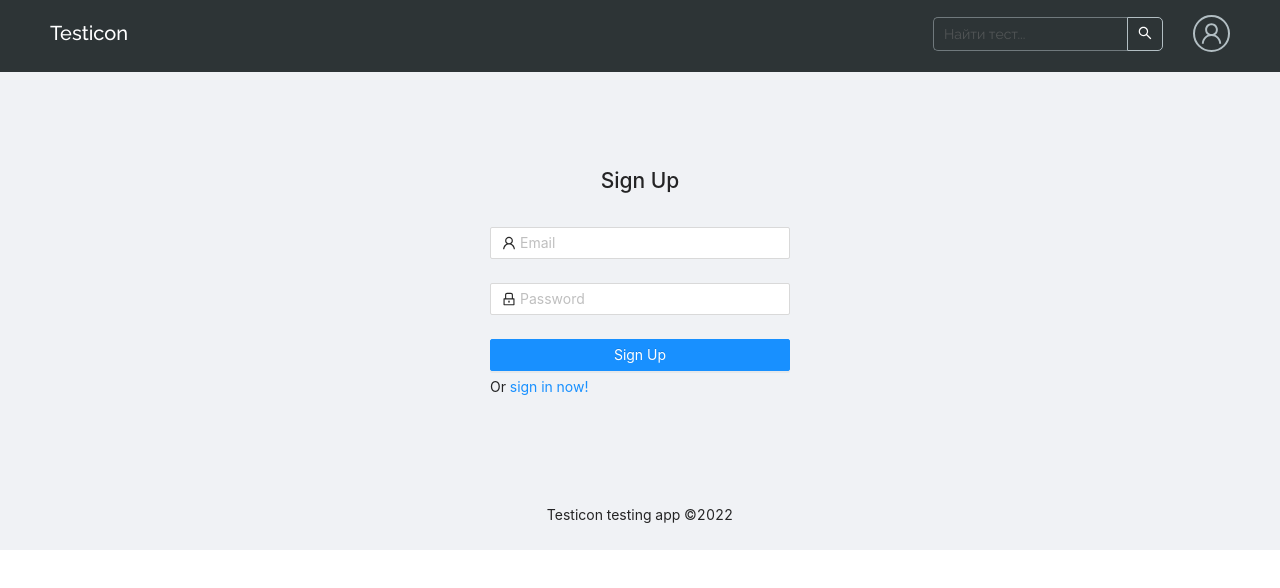
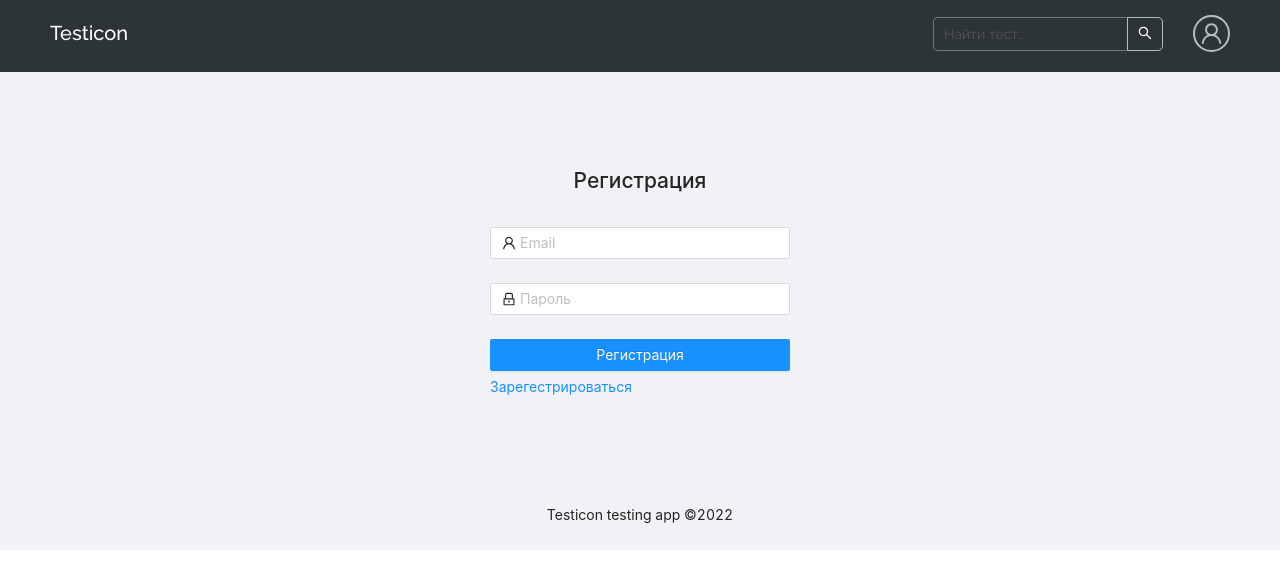
Before and after one commit to Alex13an/Testing-App, a React app in the folder client/: page /auth in a window 1280 px wide. Shown: the top 588 px of the page. Built offline with nearby package versions, Linux system fonts and the light colour scheme.

Commit message:
auth rusificated

```diff
--- a/client/src/pages/auth/Auth.tsx
+++ b/client/src/pages/auth/Auth.tsx
@@ -76,18 +76,21 @@ const Auth: FC = () => {
         initialValues={{ remember: true }}
         onFinish={onFinish}
       >
-        <h2 className="login-header">{mode === 'login' ? 'Sign in' : 'Sign Up'}</h2>
-        <Form.Item name="email" rules={[{ required: true, message: 'Please input your Email!' }]}>
+        <h2 className="login-header">{mode === 'login' ? 'Вход' : 'Регистрация'}</h2>
+        <Form.Item
+          name="email"
+          rules={[{ required: true, message: 'Пожалуйста введите свой email' }]}
+        >
           <Input prefix={<UserOutlined className="site-form-item-icon" />} placeholder="Email" />
         </Form.Item>
         <Form.Item
           name="password"
-          rules={[{ required: true, message: 'Please input your Password!' }]}
+          rules={[{ required: true, message: 'Пожалуйста введите пароль' }]}
         >
           <Input
             prefix={<LockOutlined className="site-form-item-icon" />}
             type="password"
-            placeholder="Password"
+            placeholder="Пароль"
           />
         </Form.Item>
 
@@ -98,11 +101,10 @@ const Auth: FC = () => {
             className="login-form-button"
             loading={buttonLoading}
           >
-            {mode === 'login' ? 'Sign in' : 'Sign Up'}
-          </Button>
-          Or{' '}
+            {mode === 'login' ? 'Вход' : 'Регистрация'}
+          </Button>{' '}
           <Link to={mode === 'login' ? '/auth?auth=register' : '/auth?auth=login'}>
-            {mode === 'login' ? 'sign up now!' : 'sign in now!'}
+            {mode === 'login' ? 'Войти' : 'Зарегестрироваться'}
           </Link>
         </Form.Item>
       </Form>
```
